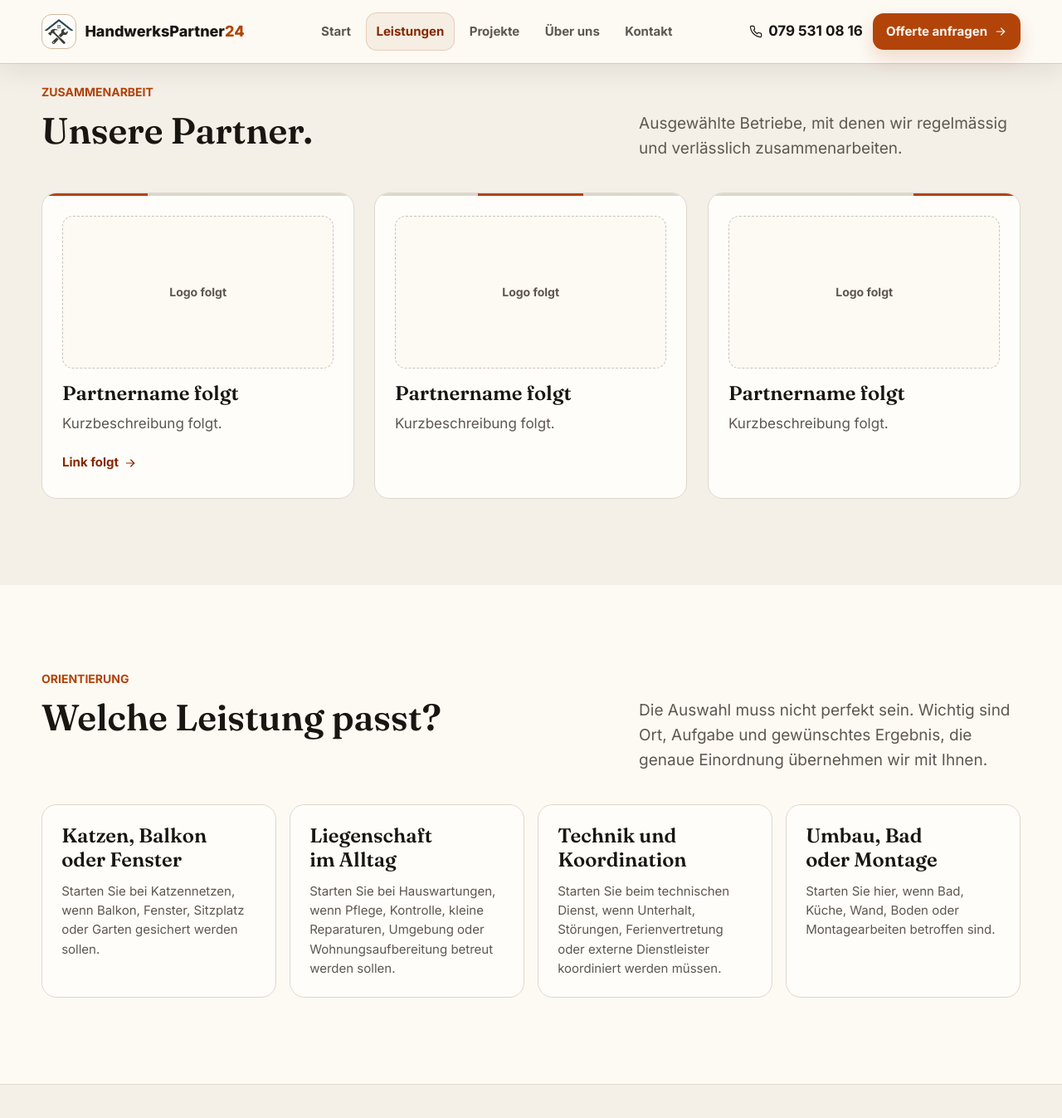
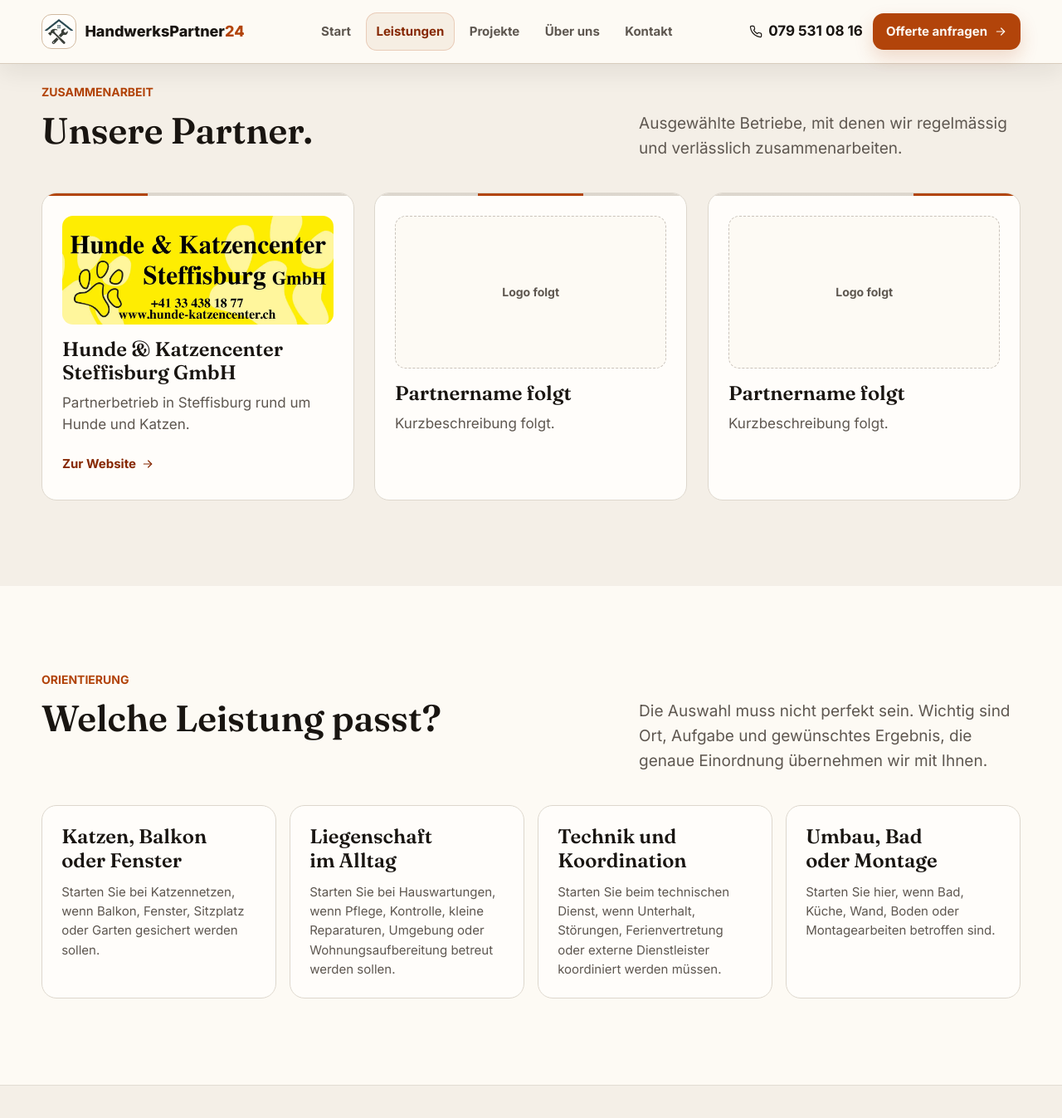
Before and after one commit to perstarke-webdev/handwerkspartner24, a Jekyll site: the page built from _pages/leistungen.html, in a window 1280 px wide and 1400 px high, scrolled down 2216 px. Shown: the top 1347 px of the window at 83% size. Built offline with Jekyll 4.4.1, drawn with Linux system fonts in a browser that asks for light colours.

Commit message:
Add Hunde Katzencenter partner

```diff
--- a/_data/partners.yml
+++ b/_data/partners.yml
@@ -5,11 +5,11 @@
 # A link only appears when `url` is set; while it contains "folgt.example" it
 # renders as a disabled "Link folgt" pill.
 items:
-  - name: "Partnername folgt"
-    blurb: "Kurzbeschreibung folgt."
-    logo: ""
-    url: "/"
-    label: "Link folgt"
+  - name: "Hunde & Katzencenter Steffisburg GmbH"
+    blurb: "Partnerbetrieb in Steffisburg rund um Hunde und Katzen."
+    logo: "/assets/images/partners/hunde-katzencenter-steffisburg.webp"
+    url: "https://www.hunde-katzencenter.ch"
+    label: "Zur Website"
   - name: "Partnername folgt"
     blurb: "Kurzbeschreibung folgt."
     logo: ""
--- a/_includes/partners.html
+++ b/_includes/partners.html
@@ -13,7 +13,7 @@
         <article class="partner-card" data-reveal>
           <span class="partner-card__thread" aria-hidden="true"></span>
           <div class="partner-card__body">
-            <div class="partner-card__logo">
+            <div class="partner-card__logo{% if partner.logo and partner.logo != "" %} partner-card__logo--image{% endif %}">
               {% if partner.logo and partner.logo != "" %}
                 <img src="{{ partner.logo | relative_url }}" alt="{{ partner.name | escape }}" loading="lazy" decoding="async">
               {% else %}
@@ -24,7 +24,7 @@
             {% if partner.blurb %}<p>{{ partner.blurb }}</p>{% endif %}
             {% if partner.url and partner.url != "" %}
               {% if partner.url contains "://" %}
-                <a class="text-link partner-card__link" href="{{ partner.url }}" target="_blank" rel="noopener noreferrer">{{ partner.label | default: "Zur Website" }}{% include icon.html name="external-link" size=16 %}</a>
+                <a class="text-link partner-card__link" href="{{ partner.url }}" target="_blank" rel="noopener noreferrer">{{ partner.label | default: "Zur Website" }}{% include icon.html name="arrow-right" size=16 %}</a>
               {% else %}
                 <a class="text-link partner-card__link" href="{{ partner.url | relative_url }}">{{ partner.label | default: "Mehr erfahren" }}{% include icon.html name="arrow-right" size=16 %}</a>
               {% endif %}
--- a/assets/css/main.scss
+++ b/assets/css/main.scss
@@ -2034,6 +2034,21 @@ main :where(p, li) a:not(.button):not(.text-link):focus-visible {
   object-fit: contain;
 }
 
+.partner-card__logo--image {
+  aspect-ratio: 1600 / 639;
+  padding: 0;
+  border: 0;
+  background: transparent;
+  overflow: hidden;
+}
+
+.partner-card__logo--image img {
+  width: 100%;
+  height: 100%;
+  max-width: none;
+  max-height: none;
+}
+
 .partner-card__logo-placeholder {
   color: var(--color-muted);
   font-size: var(--text-label);
```
Also changed, not shown: assets/images/partners/hunde-katzencenter-steffisburg.webp (added).
